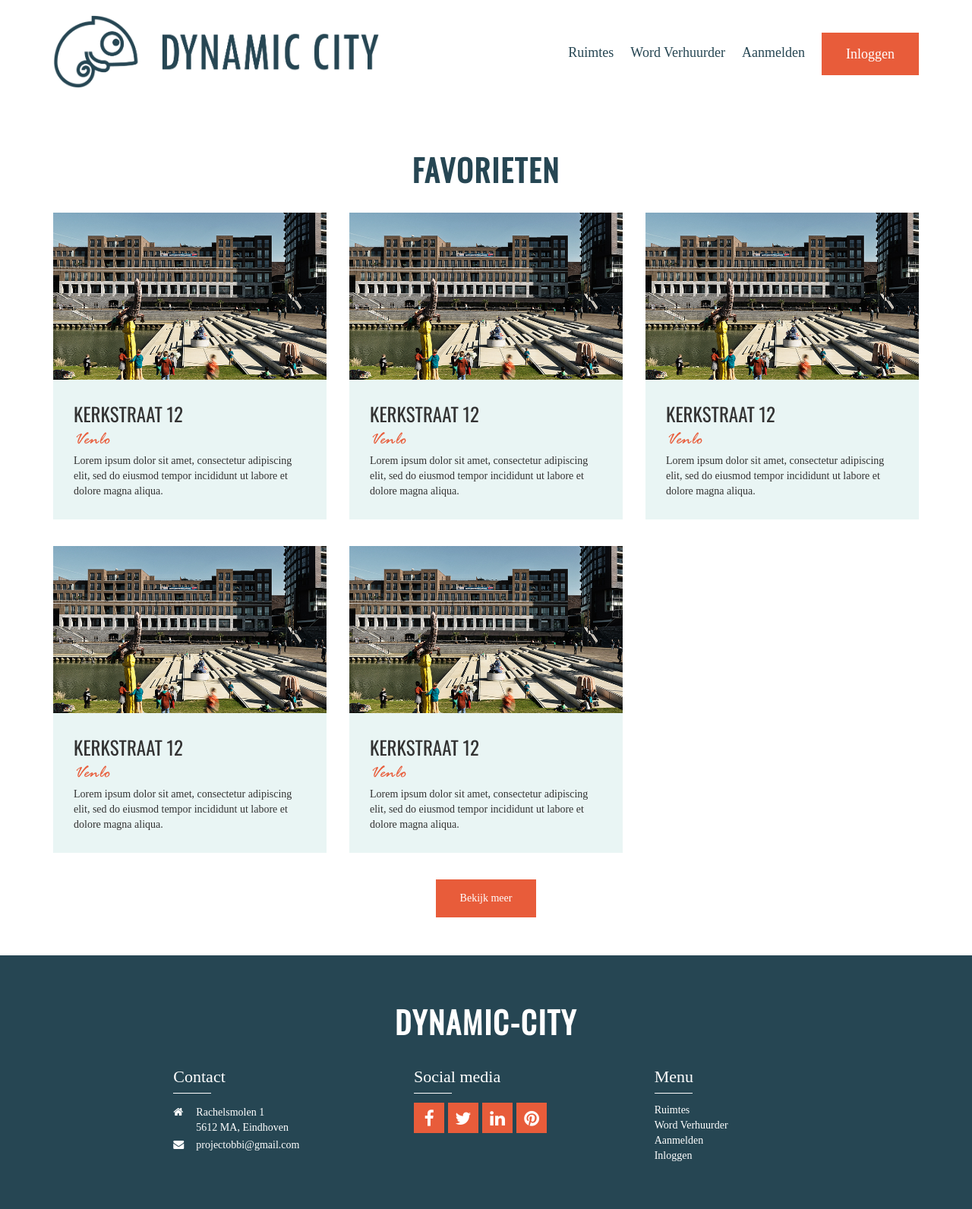
After one commit to rensknoors/dynamic-city, a PHP site: page /favorieten.html in a window 1280 px wide. The commit adds this page. Shown: the whole page at 76% size. Run offline with PHP 8.4, Linux system fonts and the light colour scheme; some libraries are stand-ins or nearby versions; some web fonts are replaced.

Commit message:
asdfasdf

```diff
--- a/assets/styles/common/_global.scss
+++ b/assets/styles/common/_global.scss
@@ -146,6 +146,10 @@ main {
                     text-align: center;
                     margin: 0 auto;
                 }
+
+                .deleteFavorite {
+                    padding: 0 30px;
+                }
             }
         }
     }
--- a/assets/styles/main.css
+++ b/assets/styles/main.css
@@ -103,6 +103,8 @@ main .container {
           padding: 0 10px;
           text-align: center;
           margin: 0 auto; }
+        .pandPreviewblok ul .cover .actions .deleteFavorite {
+          padding: 0 30px; }
 
 .pandPreviewblok:hover ul .cover {
   bottom: 0;
--- /dev/null
+++ b/favorieten.html
@@ -0,0 +1,177 @@
+<!DOCTYPE html>
+<html>
+
+<head>
+    <!-- Project CSS -->
+    <link rel="stylesheet" type="text/css" href="assets/styles/main.css">
+    <!-- Bootstrap -->
+    <link integrity="" rel="stylesheet" href="assets/bootstrap/css/bootstrap.min.css" integrity="sha384-BVYiiSIFeK1dGmJRAkycuHAHRg32OmUcww7on3RYdg4Va+PmSTsz/K68vbdEjh4u" crossorigin="anonymous">
+    <link integrity="" rel="stylesheet" href="assets/bootstrap/css/bootstrap-theme.min.css" integrity="sha384-rHyoN1iRsVXV4nD0JutlnGaslCJuC7uwjduW9SVrLvRYooPp2bWYgmgJQIXwl/Sp" crossorigin="anonymous">
+    <link rel="stylesheet" href="https://cdnjs.cloudflare.com/ajax/libs/animate.css/3.0.0/animate.min.css">
+    <link href='//fonts.googleapis.com/css?family=Oswald' rel='stylesheet'>
+    <link rel="stylesheet" href="assets/liquidslider-master/css/liquid-slider.css">
+    <link rel="stylesheet" href="assets/font-awesome-4.7.0/css/font-awesome.min.css">
+    <meta charset="UTF-8">
+    <meta charset="utf-8" name="viewport" content="width=device-width, initial-scale=1" />
+    <title>Mijn panden - Dynamic City</title>
+</head>
+
+<body>
+
+    <!-- Header -->
+    <header id="headerOpmaak">
+        <div class="container">
+            <div class="row">
+                <div class="col-md-3 col-sm-3 col-xs-12">
+                    <a href="index.html"><img id="headerLogo" src="assets/images/chameleon-blue-txt.png" alt="Dynamic City Logo"></a>
+                </div>
+                <nav id="headerNav" class="col-md-9 col-sm-9 col-xs-12">
+                    <ul>
+                        <li><a href="pandOverzicht.html">Ruimtes</a></li>
+                        <li><a href="registerVerhuurder.html">Word Verhuurder</a></li>
+                        <li><a href="register.html">Aanmelden</a></li>
+                        <li><button id="loginButton"><a href="login.html">Inloggen</a></button></li>
+                    </ul>
+                </nav>
+                <nav id="schnitzelMenu">
+                    <img src="assets/images/icons/schnitzel.png" alt="schnitzel">
+                </nav>
+            </div>
+        </div>
+    </header>
+
+    <!-- Main -->
+    <main>
+        <section class="sectionMargin">
+            <div class="pandOverzicht container">
+                <h2 class="text-center">Favorieten</h2>
+                <div class="row">
+                    <section class="pandPreviewblok col-md-4 col-sm-6 col-xs-12">
+                        <img src="assets/images/venlo.png">
+
+                        <ul>
+                            <li>Kerkstraat 12</li>
+                            <li class="subTitle">Venlo</li>
+                            <li>Lorem ipsum dolor sit amet, consectetur adipiscing elit, sed do eiusmod tempor incididunt ut labore et dolore magna aliqua.</li>
+                            <li class="cover">
+                                <div class="actions">
+                                    <div class="center">
+                                        <a href="javascript:void(0)"><i class="deleteFavorite fa fa-times right" aria-hidden="true"></i></a>
+                                    </div>
+                                </div>
+                            </li>
+                        </ul>
+                    </section>
+                    <section class="pandPreviewblok col-md-4 col-sm-6 col-xs-12">
+                        <img src="assets/images/venlo.png">
+                        <ul>
+                            <li>Kerkstraat 12</li>
+                            <li class="subTitle">Venlo</li>
+                            <li>Lorem ipsum dolor sit amet, consectetur adipiscing elit, sed do eiusmod tempor incididunt ut labore et dolore magna aliqua.</li>
+                            <li class="cover">
+                                <div class="actions">
+                                    <div class="center">
+                                        <a href="javascript:void(0)"><i class="fa fa-trash right" aria-hidden="true"></i></a>
+                                        <a href="javascript:void(0)"><i class="fa fa-pencil right" aria-hidden="true"></i></a>
+                                    </div>
+                                </div>
+                            </li>
+                        </ul>
+                    </section>
+                    <section class="pandPreviewblok col-md-4 col-sm-6 col-xs-12">
+                        <img src="assets/images/venlo.png">
+                        <ul>
+                            <li>Kerkstraat 12</li>
+                            <li class="subTitle">Venlo</li>
+                            <li>Lorem ipsum dolor sit amet, consectetur adipiscing elit, sed do eiusmod tempor incididunt ut labore et dolore magna aliqua.</li>
+                            <li class="cover">
+                                <div class="actions">
+                                    <div class="center">
+                                        <a href="javascript:void(0)"><i class="fa fa-trash right" aria-hidden="true"></i></a>
+                                        <a href="javascript:void(0)"><i class="fa fa-pencil right" aria-hidden="true"></i></a>
+                                    </div>
+                                </div>
+                            </li>
+                        </ul>
+                    </section>
+                    <section class="pandPreviewblok col-md-4 col-sm-6 col-xs-12">
+                        <img src="assets/images/venlo.png">
+                        <ul>
+                            <li>Kerkstraat 12</li>
+                            <li class="subTitle">Venlo</li>
+                            <li>Lorem ipsum dolor sit amet, consectetur adipiscing elit, sed do eiusmod tempor incididunt ut labore et dolore magna aliqua.</li>
+                            <li class="cover">
+                                <div class="actions">
+                                    <div class="center">
+                                        <a href="javascript:void(0)"><i class="fa fa-trash right" aria-hidden="true"></i></a>
+                                        <a href="javascript:void(0)"><i class="fa fa-pencil right" aria-hidden="true"></i></a>
+                                    </div>
+                                </div>
+                            </li>
+                        </ul>
+                    </section>
+                    <section class="pandPreviewblok col-md-4 col-sm-6 col-xs-12">
+                        <img src="assets/images/venlo.png">
+                        <ul>
+                            <li>Kerkstraat 12</li>
+                            <li class="subTitle">Venlo</li>
+                            <li>Lorem ipsum dolor sit amet, consectetur adipiscing elit, sed do eiusmod tempor incididunt ut labore et dolore magna aliqua.</li>
+                            <li class="cover">
+                                <div class="actions">
+                                    <div class="center">
+                                        <a href="javascript:void(0)"><i class="fa fa-trash right" aria-hidden="true"></i></a>
+                                        <a href="javascript:void(0)"><i class="fa fa-pencil right" aria-hidden="true"></i></a>
+                                    </div>
+                                </div>
+                            </li>
+                        </ul>
+                    </section>
+                </div>
+                <div class="text-center row">
+                    <button type="button">Bekijk meer</button>
+                </div>
+            </div>
+        </section>
+    </main>
+    <footer>
+        <div class="container">
+            <div class="col-md-offset-1 col-md-10 col-sm-12 col-xs-12">
+                <h2 class="text-center">Dynamic-city</h2>
+                <div class="row">
+                    <div class="col-md-4 col-sm-6 col-xs-12 text-center"><ul class="footerMenu">
+                        <li>Contact</li>
+                        <li><i class="adres fa fa-home"></i>Rachelsmolen 1</li>
+                        <li><i class="adres"></i>5612 MA, Eindhoven</li>
+                        <li><i class="adres fa fa-envelope"></i>projectobbi@gmail.com</li>
+                    </ul></div>
+                    <div class="mobileFooterPadding col-md-4 col-sm-6 col-xs-12 text-center">
+                        <ul class="footerMenu">
+                            <li>Social media</li>
+                            <li><i class="social fa fa-facebook"></i></li>
+                            <li><i class="social fa fa-twitter"></i></li>
+                            <li><i class="social fa fa-linkedin"></i></li>
+                            <li><i class="social fa fa-pinterest"></i></li>
+                        </ul>
+                    </div>
+                    <div class="col-md-4 col-sm-6 col-xs-12 text-center"><ul class="footerMenu">
+                        <li>Menu</li>
+                        <li>Ruimtes</li>
+                        <li>Word Verhuurder</li>
+                        <li>Aanmelden</li>
+                        <li>Inloggen</li>
+                    </ul></div>
+                </div>
+                <script src="https://cdnjs.cloudflare.com/ajax/libs/jquery/1.10.2/jquery.min.js"></script>
+                <script src="https://cdnjs.cloudflare.com/ajax/libs/jquery-easing/1.3/jquery.easing.min.js"></script>
+                <script src="https://cdnjs.cloudflare.com/ajax/libs/jquery.touchswipe/1.6.4/jquery.touchSwipe.min.js"></script>
+                <script src="assets/liquidslider-master/js/jquery.liquid-slider.min.js"></script>
+                <script>
+                    $('#main-slider').liquidSlider();
+
+                </script>
+            </div>
+        </div>
+    </footer>
+</body>
+
+</html>
```
Also changed, not shown: 1 other file.
